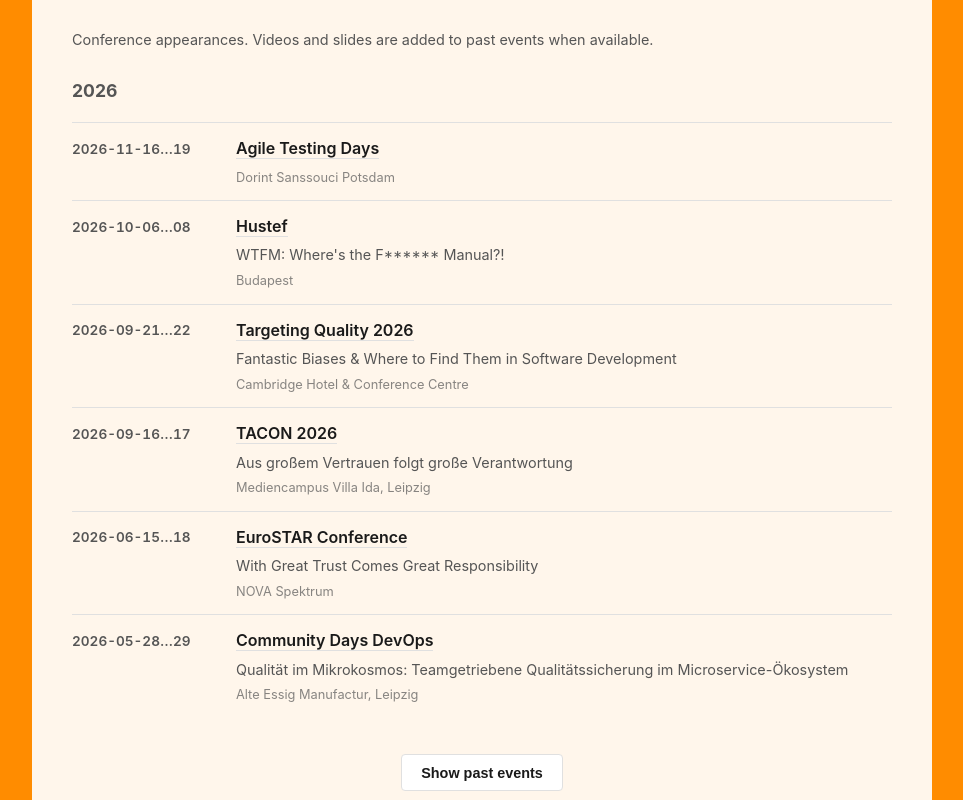
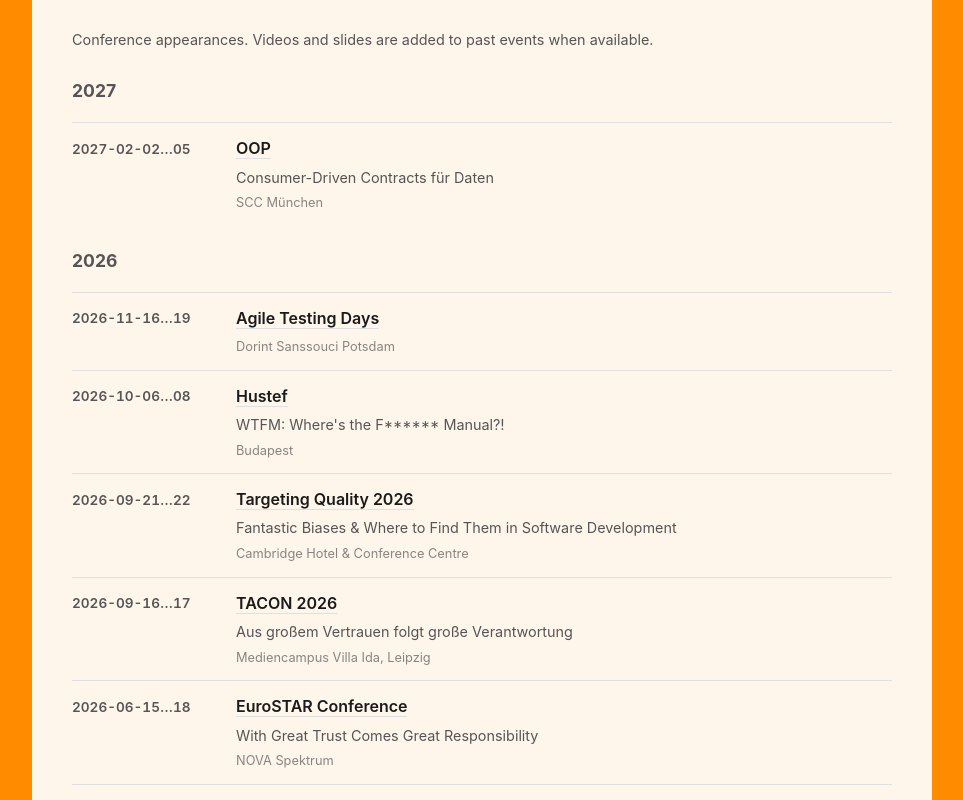
Before and after one commit to mkutz/mkutz.github.io, a React (Vite) app: page / in a window 1280 px wide. Shown: the part 1060-1860 px from the top of the page, without its empty margins (158-1121 px from the left). Built offline with nearby package versions, Linux system fonts and the light colour scheme.

Commit message:
Add OOP 2027 talk

```diff
--- a/src/data/tour.js
+++ b/src/data/tour.js
@@ -1,4 +1,17 @@
 export const tourData = [
+  {
+    year: 2027,
+    events: [
+      {
+        date: "2027-02-02…05",
+        occasion: "OOP",
+        occasionUrl: "https://www.oop-konferenz.de/de/programm/speaker/sprecherdetails/michael-kutz-1",
+        content: [{ title: "Consumer-Driven Contracts für Daten", anchor: "consumer-driven-data-contracts" }],
+        location: "SCC München",
+        locationUrl: "https://www.google.com/maps/search/?api=1&query=SCC+M%C3%BCnchen",
+      },
+    ],
+  },
   {
     year: 2026,
     events: [
```
